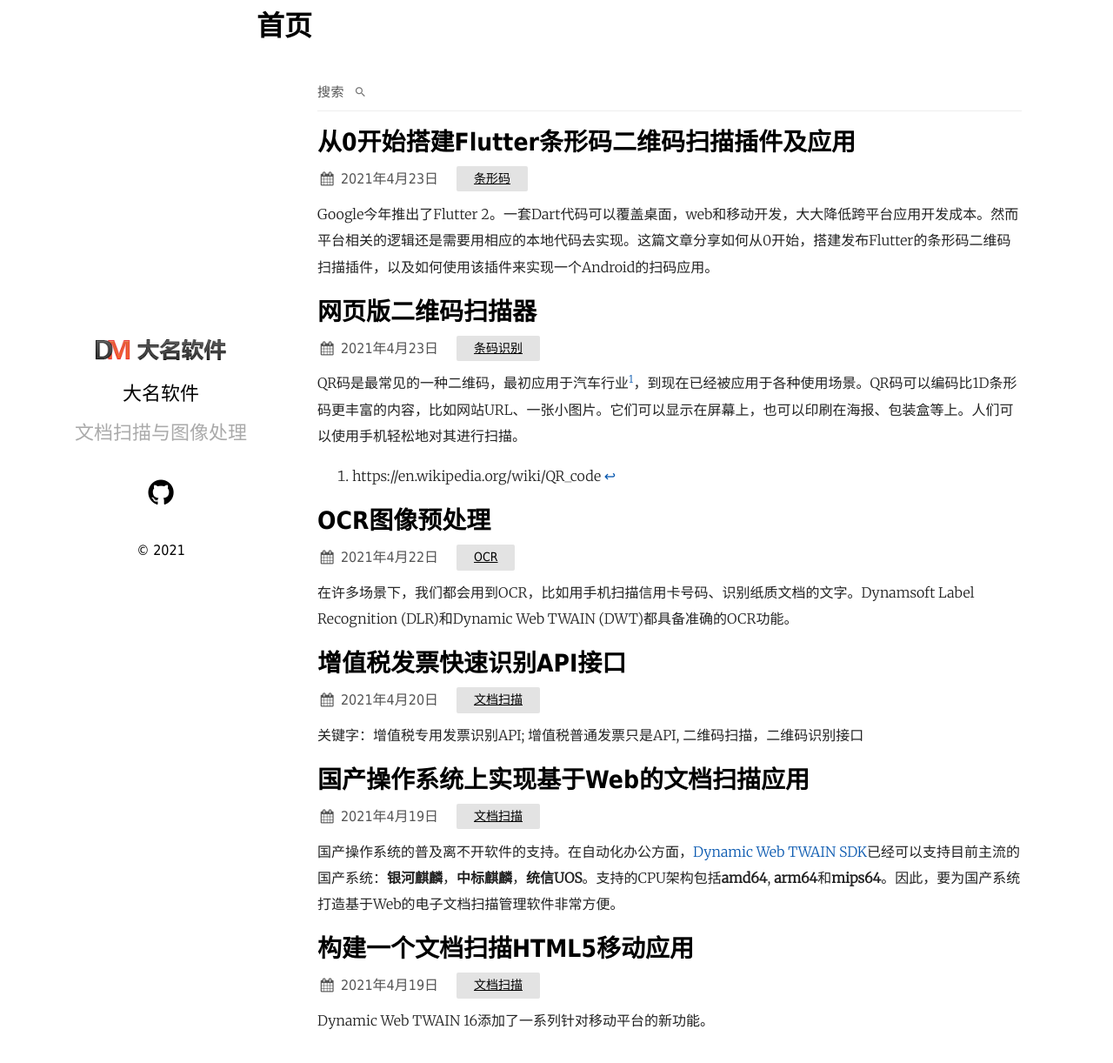
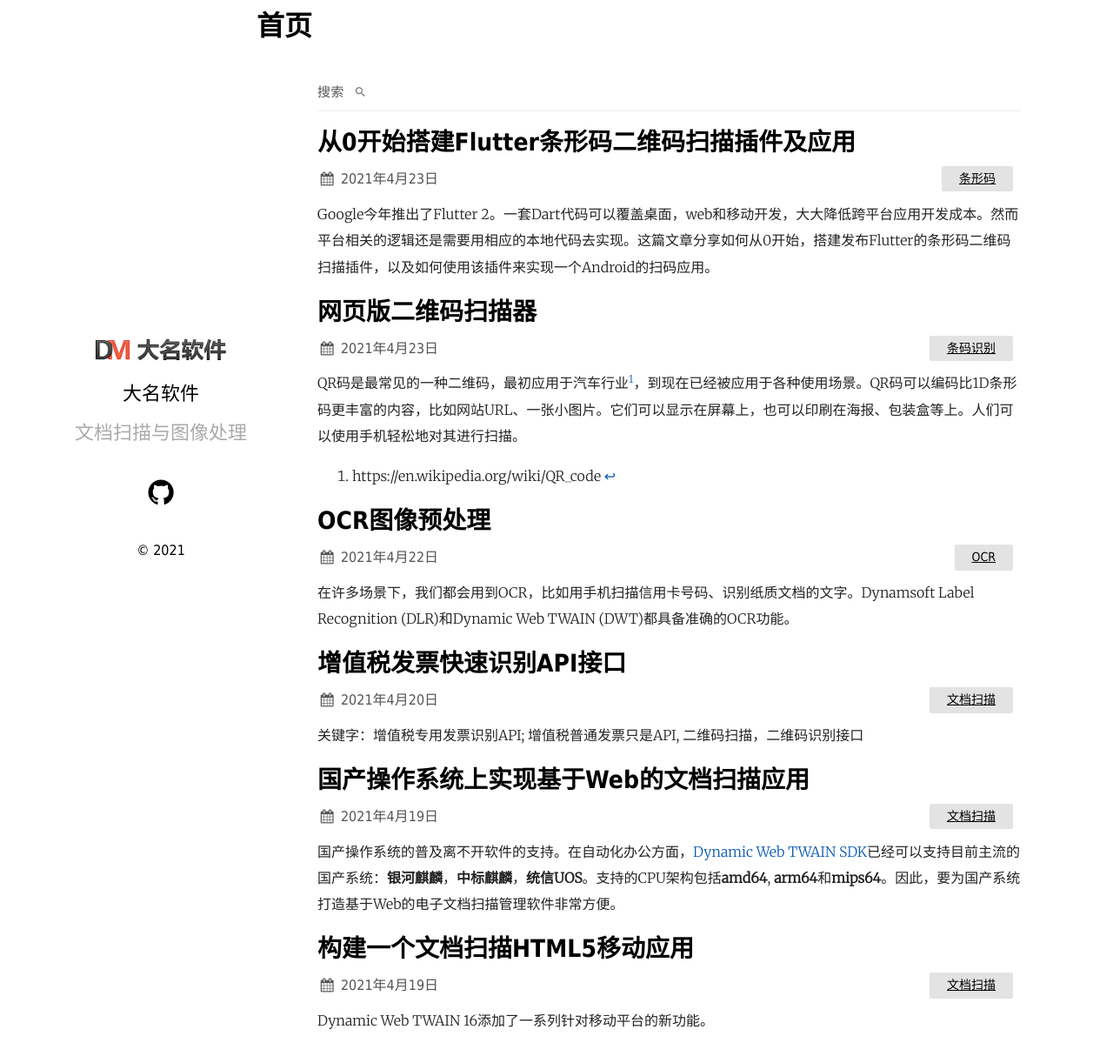
Before and after one commit to damingsoft/damingsoft.github.io, a Jekyll site: the page built from index.md, in a window 1280 px wide and 1233 px high. Shown: the top 1222 px of the window at 87% size. Built offline with Jekyll 4.4.1, drawn with Linux system fonts in a browser that asks for light colours.

Commit message:
Update post meta

```diff
--- a/_layouts/home.html
+++ b/_layouts/home.html
@@ -29,7 +29,7 @@ layout: default
         <a class="post-link" href="{{ post.url | relative_url }}">
           <h2 class="post-title">{{ post.title | escape }}</h2>
         </a>
-        <div class="post-meta">
+        <div class="post-meta justify-with-space">
           <div class="post-date">
             <i class="icon-calendar"></i>
             {{ post.date | date: date_format }}
--- a/_sass/plain.scss
+++ b/_sass/plain.scss
@@ -217,6 +217,10 @@ main {
   }
 }
 
+.justify-with-space{
+  justify-content: space-between;
+}
+
 .author{
     margin-right: 10px;
 }
```
